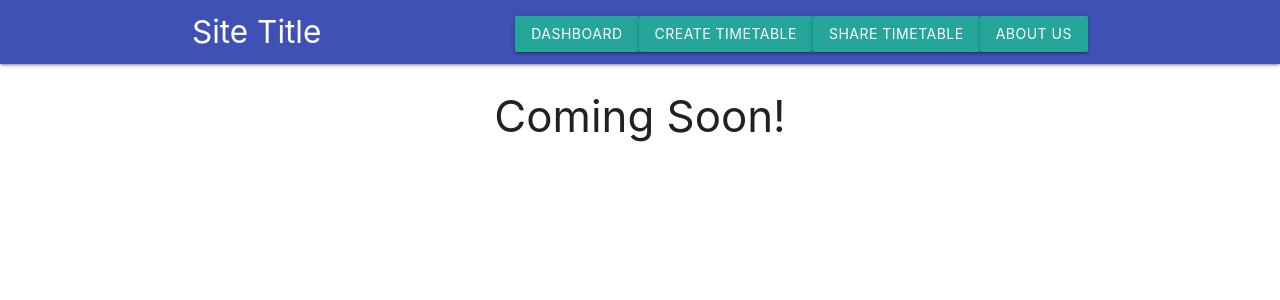
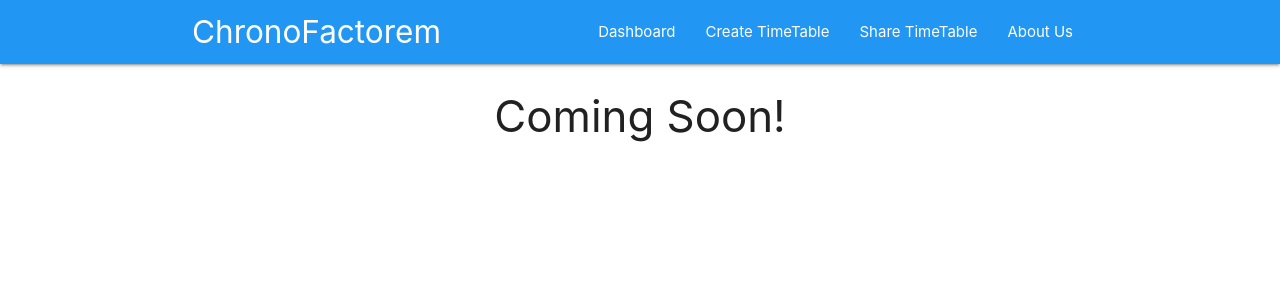
Before and after one commit to Dryft-bits/ChronoFactorem, a React (Create React App) app in the folder client/: page / in a window 1280 px wide. Shown: the top 300 px of the page. Built offline with nearby package versions, Linux system fonts and the light colour scheme.

Commit message:
Change Navbar Design

```diff
--- a/client/src/components/Navbar.jsx
+++ b/client/src/components/Navbar.jsx
@@ -2,14 +2,14 @@ import React from 'react';
 import "../styles/Navbar.css";
 const Navbar = (props) => {
     return ( <div>
-        <nav className="nav-wraper indigo">
+        <nav className="nav-wraper blue">
             <div className="container">
-            <option className="brand-logo">Site Title</option>
+            <a href="#" class="brand-logo left">ChronoFactorem</a>
             <ul className="right hide-on-med-and-down" onClick={props.action}>
-                <option className="waves-effect waves-light btn">Dashboard</option>
-                <option className="waves-effect waves-light btn">Create TimeTable</option>
-                <option className="waves-effect waves-light btn">Share TimeTable</option>
-                <option className="waves-effect waves-light btn">About Us</option>
+                <li><a href="#">Dashboard</a></li>
+                <li><a href="#">Create TimeTable</a></li>
+                <li><a href="#">Share TimeTable</a></li>
+                <li><a href="#">About Us</a></li>
             </ul>
             </div>
         </nav>
```
